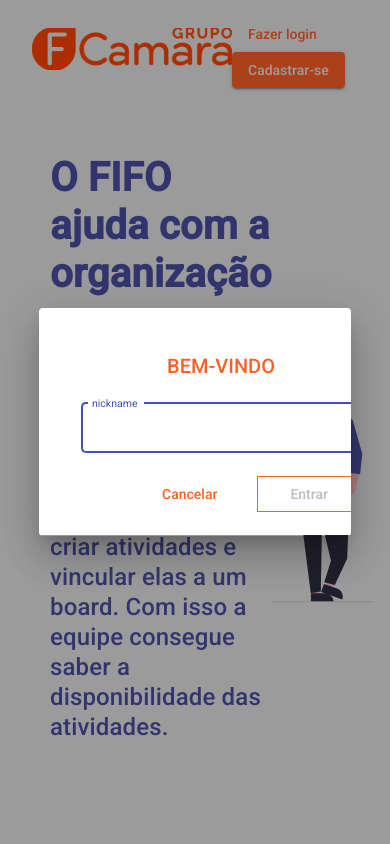
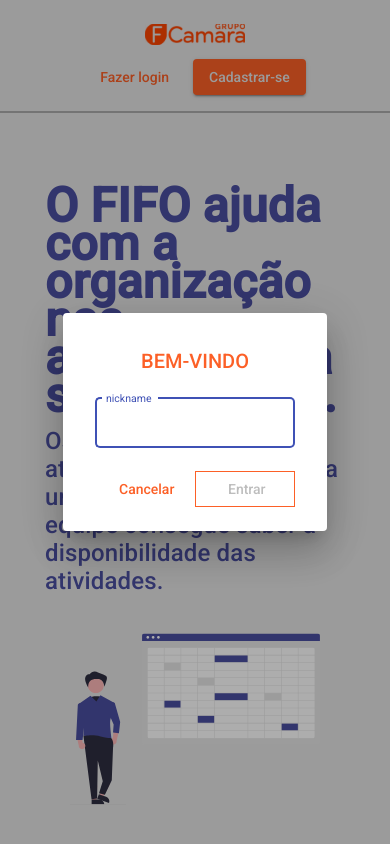
Before and after one commit to laurencioScript/FIFO-FRONT, an Angular app: page / in a window 390 px wide. Both pictures are taken after a click on the button "Fazer login". Built offline with nearby package versions, Linux system fonts and the light colour scheme.

Commit message:
adicionando responsividade

```diff
--- a/package.json
+++ b/package.json
@@ -26,13 +26,13 @@
     "zone.js": "~0.10.2"
   },
   "devDependencies": {
-    "@angular-devkit/build-angular": "~0.901.8",
+    "@angular-devkit/build-angular": "^0.901.12",
     "@angular/cli": "~9.1.8",
+    "@angular/compiler-cli": "~9.1.11",
     "@netlify-builder/deploy": "^3.1.0",
-    "@angular/compiler-cli": "~9.1.11",
-    "@types/node": "^12.11.1",
     "@types/jasmine": "~3.5.0",
     "@types/jasminewd2": "~2.0.3",
+    "@types/node": "^12.11.1",
     "codelyzer": "^5.1.2",
     "jasmine-core": "~3.5.0",
     "jasmine-spec-reporter": "~4.2.1",
--- a/src/app/home-page/form-login/form-login.component.scss
+++ b/src/app/home-page/form-login/form-login.component.scss
@@ -35,3 +35,26 @@ h2 {
     border-radius: 0px;
   }
 }
+
+@media (min-width: 320px) and (max-width: 767px) {
+  h2 {
+    text-align: center;
+  }
+
+  form {
+    width: 200px;
+    padding: 8px;
+
+    mat-form-field {
+      width: 200px;
+    }
+  }
+
+  button {
+   width: 100px;
+  }
+
+  .btn-group {
+    display: flex;
+  }
+}
--- a/src/app/home-page/home-page.component.html
+++ b/src/app/home-page/home-page.component.html
@@ -9,9 +9,8 @@
       <button mat-raised-button class="cadastro">Cadastrar-se</button>
     </div>
   </header>
-
   <main class="content">
-    <div>
+    <div class="text">
       <p><strong>O FIFO ajuda com a
       organização nas atividades da sua
       empresa.</strong></p>
--- a/src/app/home-page/home-page.component.scss
+++ b/src/app/home-page/home-page.component.scss
@@ -1,5 +1,4 @@
 #container {
-  background: #e5e5e5;
   color: #4b4fa1;
   height: 100%;
   font: 500 24px "Roboto", "sans-serif";
@@ -45,3 +44,46 @@ div .cadastro {
   line-height: 30px;
   letter-spacing: 0.15px;
 }
+
+@media (min-width: 320px) and (max-width: 767px) {
+  header {
+    display: flex;
+    flex-direction: column;
+    align-items: center;
+    border-bottom: 2px solid rgba(0, 0, 0, 0.25);
+  }
+
+  header div img {
+    width: 100px;
+    margin: 8px;
+  }
+
+  .content {
+    flex-direction: column;
+    justify-content: center;
+    align-items: center;
+  }
+
+  div .text {
+    width: 300px;
+    text-align: start;
+    padding: 24px;
+  }
+
+  div .text p {
+    font-size: 48px;
+    line-height: 38px;
+    letter-spacing: 0.15px;
+  }
+
+  div .text span {
+    font-size: 24px;
+    line-height: 25px;
+    letter-spacing: 0.15px;
+  }
+
+  .content img {
+    height: 200px;
+    width: 250px;
+  }
+}
--- a/src/styles.scss
+++ b/src/styles.scss
@@ -1,4 +1,4 @@
 /* You can add global styles to this file, and also import other style files */
 
 html, body { height: 100%; }
-body { margin: 0; font-family: Roboto, "Helvetica Neue", sans-serif; }
+body { margin: 0; font-family: Roboto, "Helvetica Neue", sans-serif; background: #e5e5e5; }
```
Also changed, not shown: 1 other file (tests, documents, lock files or other folders).
